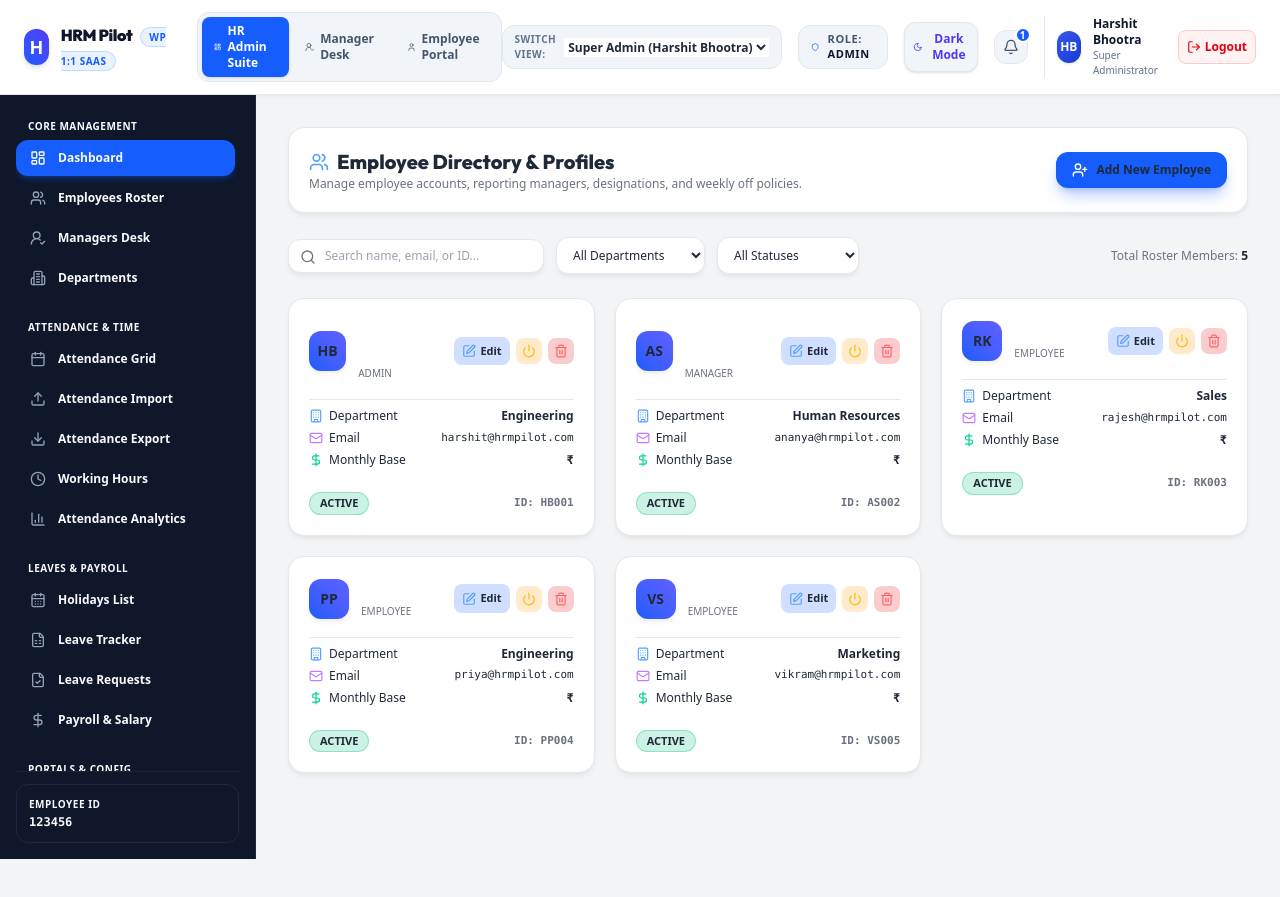
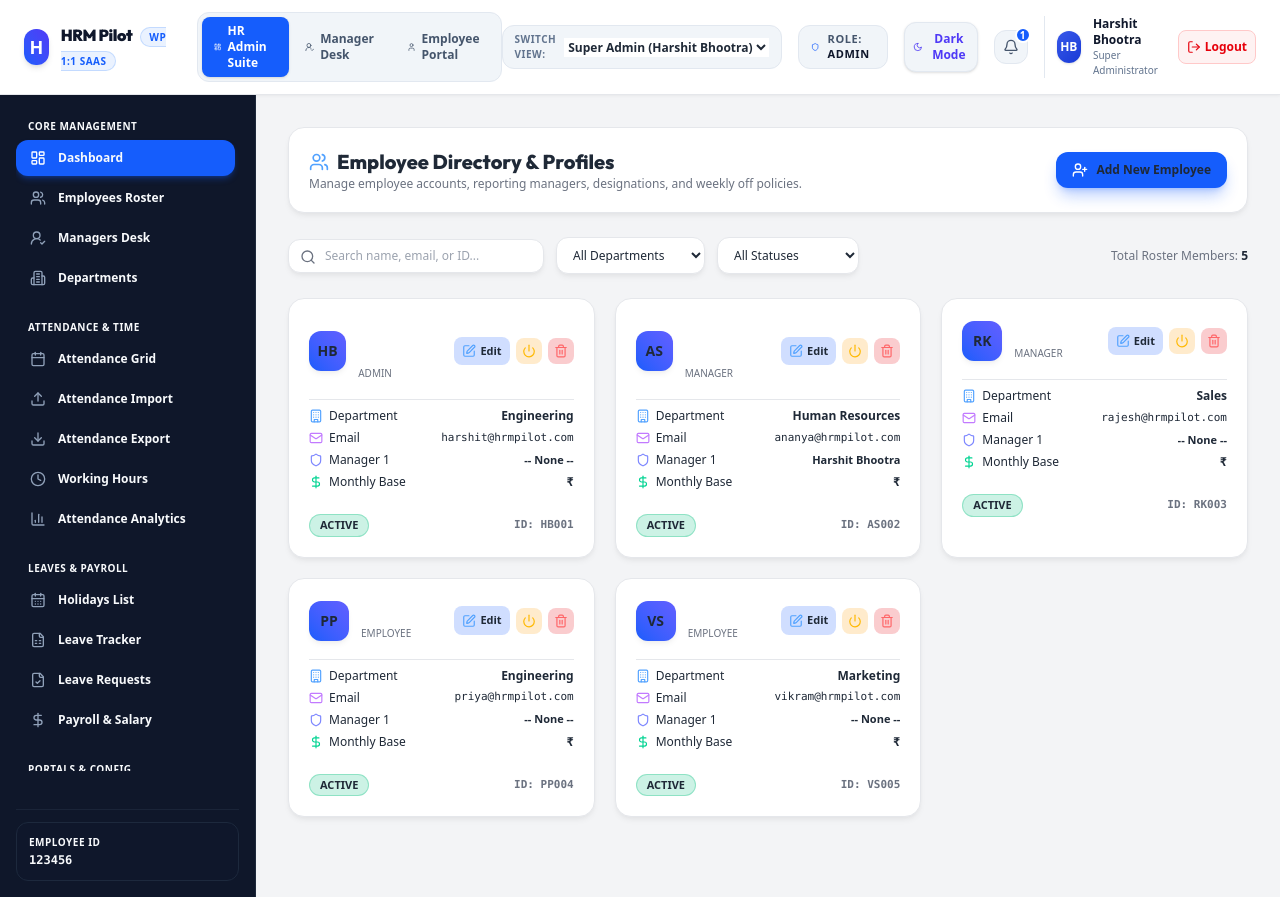
Before and after one commit to harsh12356-44/hrm-pilot-web-app, a Next.js app: page /admin/employees in a window 1280 px wide. Before the commit the page ends 859 px from the top, so only its background shows below. Built offline with nearby package versions, Linux system fonts and the light colour scheme.

Commit message:
Connected Employee creation/editing to automatic Managers Desk roster & subordinates synchronization

```diff
--- a/data/db.json
+++ b/data/db.json
@@ -22,7 +22,8 @@
       "status": "ACTIVE",
       "casualAllowance": 6,
       "plannedAllowance": 6,
-      "sickAllowance": 6
+      "sickAllowance": 6,
+      "primaryManager": "Harshit Bhootra"
     },
     {
       "id": "emp-3",
@@ -30,7 +31,7 @@
       "name": "Rajesh Kumar",
       "email": "rajesh@hrmpilot.com",
       "department": "Sales",
-      "role": "EMPLOYEE",
+      "role": "MANAGER",
       "status": "ACTIVE",
       "casualAllowance": 6,
       "plannedAllowance": 6,
--- a/src/components/EmployeesTab.tsx
+++ b/src/components/EmployeesTab.tsx
@@ -39,6 +39,7 @@ export default function EmployeesTab() {
   const [phone, setPhone] = useState('');
   const [dept, setDept] = useState('IT');
   const [designation, setDesignation] = useState('Manager');
+  const [role, setRole] = useState<'ADMIN' | 'MANAGER' | 'EMPLOYEE'>('EMPLOYEE');
   const [dateOfJoining, setDateOfJoining] = useState('2024-01-15');
   const [primaryManager, setPrimaryManager] = useState('-- None --');
   const [secondaryManager, setSecondaryManager] = useState('-- None --');
@@ -69,6 +70,7 @@ export default function EmployeesTab() {
     setPhone('');
     setDept('IT');
     setDesignation('Software Engineer');
+    setRole('EMPLOYEE');
     setDateOfJoining(new Date().toISOString().split('T')[0]);
     setPrimaryManager('-- None --');
     setSecondaryManager('-- None --');
@@ -87,6 +89,7 @@ export default function EmployeesTab() {
     setPhone(emp.phone || '');
     setDept(emp.department || 'IT');
     setDesignation(emp.designation || 'Manager');
+    setRole((emp.role as any) || 'EMPLOYEE');
     setDateOfJoining(emp.dateOfJoining || '2024-01-15');
     setPrimaryManager(emp.primaryManager || '-- None --');
     setSecondaryManager(emp.secondaryManager || '-- None --');
@@ -136,6 +139,14 @@ export default function EmployeesTab() {
   const handleSubmit = async (e: React.FormEvent) => {
     e.preventDefault();
     try {
+      // Determine effective role: if designation includes 'manager' or role is MANAGER/ADMIN, persist as MANAGER
+      const computedRole =
+        role === 'ADMIN'
+          ? 'ADMIN'
+          : designation.toLowerCase().includes('manager') || role === 'MANAGER'
+          ? 'MANAGER'
+          : 'EMPLOYEE';
+
       await fetch('/api/employees', {
         method: 'POST',
         headers: { 'Content-Type': 'application/json' },
@@ -147,9 +158,10 @@ export default function EmployeesTab() {
           phone,
           department: dept,
           designation,
+          role: computedRole,
           dateOfJoining,
-          primaryManager,
-          secondaryManager,
+          primaryManager: primaryManager === '-- None --' ? '' : primaryManager,
+          secondaryManager: secondaryManager === '-- None --' ? '' : secondaryManager,
           status: employmentStatus.toUpperCase() === 'ACTIVE' ? 'ACTIVE' : 'INACTIVE',
           employeeType,
           monthlySalary: salary,
@@ -157,7 +169,7 @@ export default function EmployeesTab() {
         }),
       });
 
-      setMessage(selectedEmp ? `Profile updated for ${name}!` : `Created new employee profile for ${name}!`);
+      setMessage(selectedEmp ? `Profile updated for ${name}! Managers tab updated.` : `Created new employee profile for ${name}! Managers tab updated.`);
       setTimeout(() => setMessage(''), 4000);
       setIsModalOpen(false);
       fetchEmployees();
@@ -172,6 +184,9 @@ export default function EmployeesTab() {
       (department === 'ALL' || e.department === department) &&
       (statusFilter === 'ALL' || e.status === statusFilter)
   );
+
+  // Dynamic Manager List for Primary & Secondary Manager dropdowns
+  const managerList = employees.filter(e => e.role === 'MANAGER' || e.role === 'ADMIN' || e.designation?.toLowerCase().includes('manager'));
 
   return (
     <div className="space-y-6 text-slate-100 pb-12">
@@ -325,6 +340,16 @@ export default function EmployeesTab() {
 
                 <div className="flex items-center justify-between text-slate-400">
                   <span className="flex items-center space-x-1.5">
+                    <Shield className="w-3.5 h-3.5 text-indigo-400" />
+                    <span>Manager 1</span>
+                  </span>
+                  <span className="text-slate-200 font-semibold text-[11px] truncate max-w-[130px]">
+                    {emp.primaryManager || '-- None --'}
+                  </span>
+                </div>
+
+                <div className="flex items-center justify-between text-slate-400">
+                  <span className="flex items-center space-x-1.5">
                     <DollarSign className="w-3.5 h-3.5 text-emerald-400" />
                     <span>Monthly Base</span>
                   </span>
@@ -352,7 +377,9 @@ export default function EmployeesTab() {
         <div className="fixed inset-0 z-50 bg-black/75 backdrop-blur-sm flex items-center justify-center p-4 overflow-y-auto">
           <div className="bg-slate-900 border border-slate-800 rounded-2xl p-6 md:p-8 max-w-4xl w-full space-y-6 shadow-2xl my-8">
             <div className="flex items-center justify-between border-b border-slate-800 pb-4">
-              <h2 className="text-xl font-extrabold text-white font-heading">Edit Employee Profile</h2>
+              <h2 className="text-xl font-extrabold text-white font-heading">
+                {selectedEmp ? 'Edit Employee Profile' : 'Add New Employee Profile'}
+              </h2>
               <button onClick={() => setIsModalOpen(false)} className="text-slate-400 hover:text-white">
                 <X className="w-5 h-5" />
               </button>
@@ -460,8 +487,11 @@ export default function EmployeesTab() {
                       className="w-full bg-slate-800 border border-slate-700 rounded-xl px-4 py-2.5 text-white font-medium focus:border-blue-500 focus:outline-none"
                     >
                       <option value="-- None --">-- None --</option>
-                      <option value="Ananya Sharma">Ananya Sharma (HR Manager)</option>
-                      <option value="Harshit Bhootra">Harshit Bhootra (Super Admin)</option>
+                      {managerList.map(mgr => (
+                        <option key={mgr.id} value={mgr.name}>
+                          {mgr.name} ({mgr.department} • {mgr.designation || mgr.role})
+                        </option>
+                      ))}
                     </select>
                   </div>
 
@@ -473,8 +503,11 @@ export default function EmployeesTab() {
                       className="w-full bg-slate-800 border border-slate-700 rounded-xl px-4 py-2.5 text-white font-medium focus:border-blue-500 focus:outline-none"
                     >
                       <option value="-- None --">-- None --</option>
-                      <option value="Ananya Sharma">Ananya Sharma (HR Manager)</option>
-                      <option value="Harshit Bhootra">Harshit Bhootra (Super Admin)</option>
+                      {managerList.map(mgr => (
+                        <option key={mgr.id} value={mgr.name}>
+                          {mgr.name} ({mgr.department} • {mgr.designation || mgr.role})
+                        </option>
+                      ))}
                     </select>
                   </div>
 
@@ -530,7 +563,7 @@ export default function EmployeesTab() {
                 </div>
               </div>
 
-              {/* Form Buttons at bottom left (matching screenshot) */}
+              {/* Form Buttons at bottom left */}
               <div className="flex items-center space-x-3 pt-4 border-t border-slate-800">
                 <button
                   type="submit"
```
